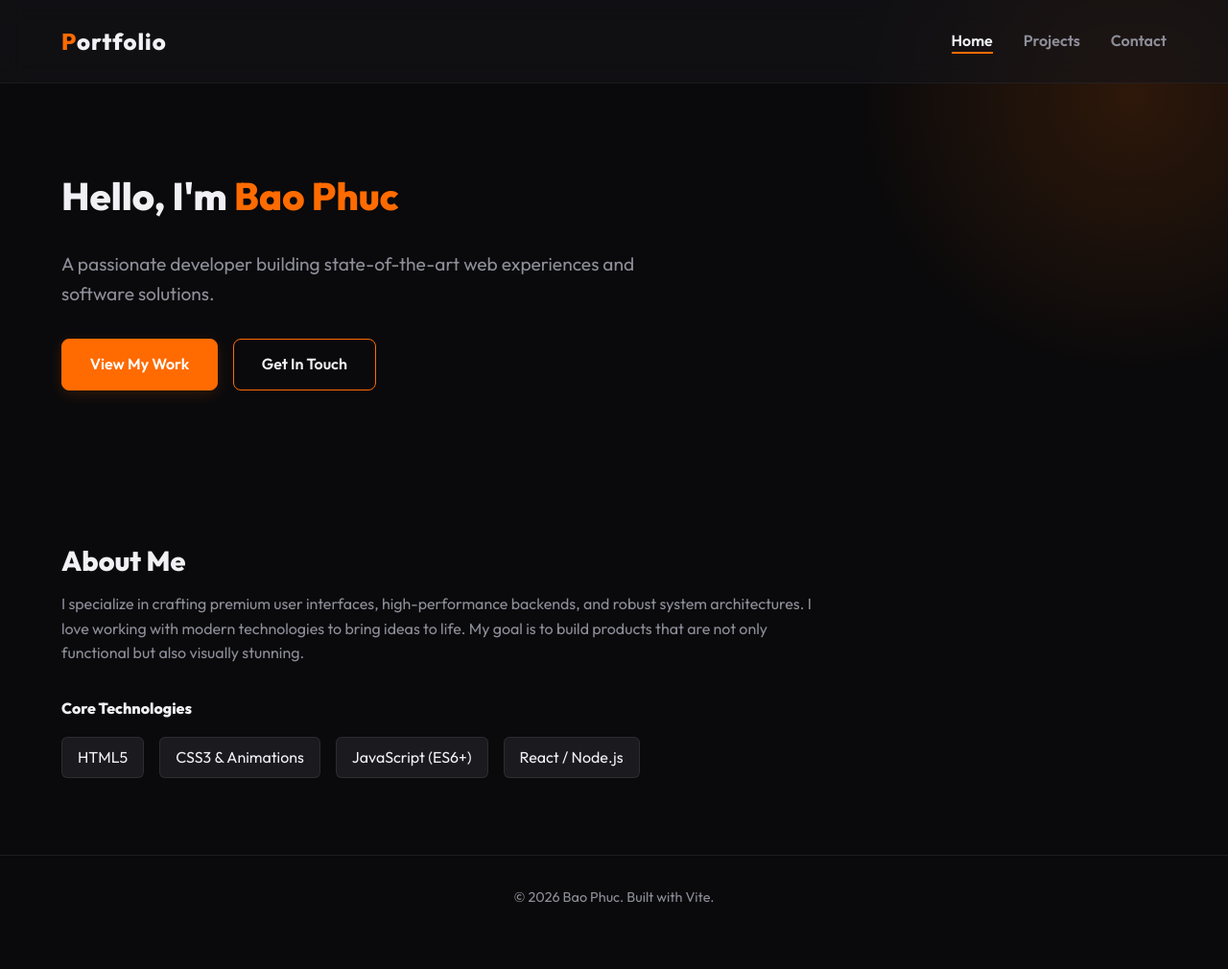
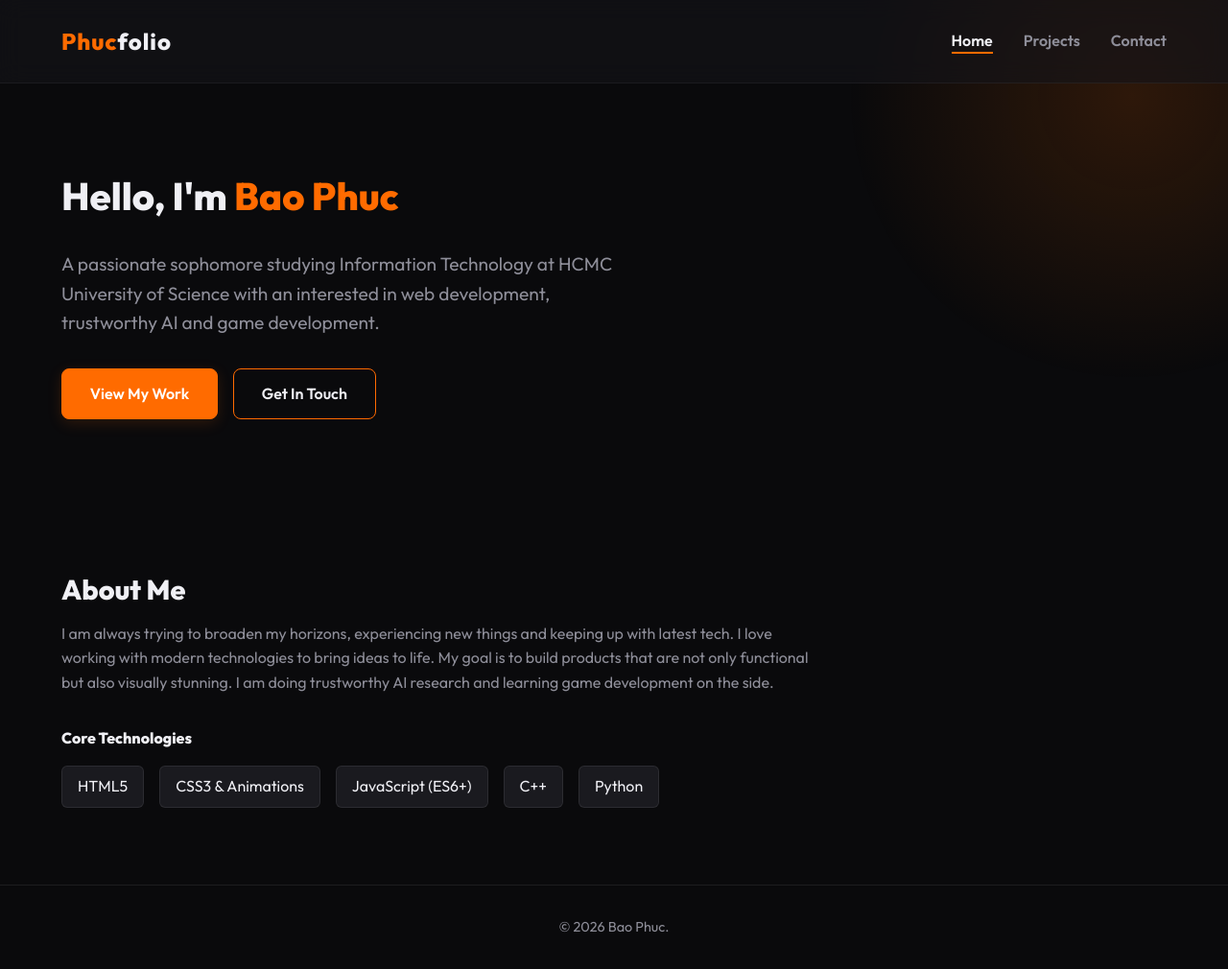
Before and after one commit to NguyenPhucBaoPhuc/Personal-Portfolio-Project, a website built with Vite: page index.html in a window 1280 px wide. Shown: the whole page at 96% size. Before the commit the page ends 979 px from the top, so only its background shows below. Built offline with nearby package versions, Linux system fonts and the light colour scheme.

Commit message:
Update Introduction, core techs and bio

```diff
--- a/index.html
+++ b/index.html
@@ -1,5 +1,6 @@
 <!DOCTYPE html>
 <html lang="en">
+
 <head>
   <meta charset="UTF-8" />
   <meta name="viewport" content="width=device-width, initial-scale=1.0" />
@@ -7,11 +8,12 @@
   <!-- Use Vite's native module resolution for CSS -->
   <link rel="stylesheet" href="./src/style.css" />
 </head>
+
 <body>
   <div class="ambient-glow"></div>
 
   <nav>
-      <a href="./index.html" class="logo"><span>P</span>ortfolio</a>
+    <a href="./index.html" class="logo"><span>Phuc</span>folio</a>
     <ul class="nav-links">
       <li><a href="./index.html" class="active">Home</a></li>
       <li><a href="./projects.html">Projects</a></li>
@@ -23,7 +25,8 @@
     <section id="hero" class="fade-in">
       <h2>Hello, I'm <span class="highlight">Bao Phuc</span></h2>
       <p style="font-size: 1.2rem; max-width: 600px; color: var(--text-muted); margin-bottom: 2rem;">
-          A passionate developer building state-of-the-art web experiences and software solutions.
+        A passionate sophomore studying Information Technology at HCMC University of Science with an
+        interested in web development, trustworthy AI and game development.
       </p>
       <div style="display: flex; gap: 1rem;">
         <a href="./projects.html" class="btn btn-primary">View My Work</a>
@@ -34,25 +37,37 @@
     <section id="about" class="fade-in">
       <h3 style="font-size: 1.8rem; margin-bottom: 1rem;">About Me</h3>
       <p style="color: var(--text-muted); max-width: 800px;">
-          I specialize in crafting premium user interfaces, high-performance backends, and robust system architectures.
-          I love working with modern technologies to bring ideas to life. My goal is to build products that are not only functional but also visually stunning.
+        I am always trying to broaden my horizons, experiencing new things and keeping up with latest tech.
+        I love working with modern technologies to bring ideas to life.
+        My goal is to build products that are not only functional but also visually stunning.
+        I am doing trustworthy AI research and learning game development on the side.
       </p>
 
       <h4 style="margin-top: 2rem; margin-bottom: 1rem;">Core Technologies</h4>
       <div style="display: flex; gap: 1rem; flex-wrap: wrap;">
-          <span style="padding: 0.5rem 1rem; background: var(--bg-card); border: 1px solid var(--border-color); border-radius: 6px;">HTML5</span>
-          <span style="padding: 0.5rem 1rem; background: var(--bg-card); border: 1px solid var(--border-color); border-radius: 6px;">CSS3 & Animations</span>
-          <span style="padding: 0.5rem 1rem; background: var(--bg-card); border: 1px solid var(--border-color); border-radius: 6px;">JavaScript (ES6+)</span>
-          <span style="padding: 0.5rem 1rem; background: var(--bg-card); border: 1px solid var(--border-color); border-radius: 6px;">React / Node.js</span>
+        <span
+          style="padding: 0.5rem 1rem; background: var(--bg-card); border: 1px solid var(--border-color); border-radius: 6px;">HTML5</span>
+        <span
+          style="padding: 0.5rem 1rem; background: var(--bg-card); border: 1px solid var(--border-color); border-radius: 6px;">CSS3
+          & Animations</span>
+        <span
+          style="padding: 0.5rem 1rem; background: var(--bg-card); border: 1px solid var(--border-color); border-radius: 6px;">JavaScript
+          (ES6+)</span>
+        <span
+          style="padding: 0.5rem 1rem; background: var(--bg-card); border: 1px solid var(--border-color); border-radius: 6px;">C++</span>
+        <span
+          style="padding: 0.5rem 1rem; background: var(--bg-card); border: 1px solid var(--border-color); border-radius: 6px;">Python</span>
+
       </div>
     </section>
   </main>
 
   <footer>
-      <p>&copy; <span id="year"></span> Bao Phuc. Built with Vite.</p>
+    <p>&copy; <span id="year"></span> Bao Phuc.</p>
   </footer>
 
   <!-- Use type="module" for Vite script injection -->
   <script type="module" src="./src/home.js"></script>
 </body>
+
 </html>
--- a/package.json
+++ b/package.json
@@ -9,5 +9,8 @@
   },
   "devDependencies": {
     "vite": "^6.0.0"
+  },
+  "dependencies": {
+    "@vercel/speed-insights": "^2.0.0"
   }
 }
```
Also changed, not shown: contact.html (+14 -3 lines), projects.html (+10 -4 lines), 1 other file. Lines whose indentation alone changed are shown as unchanged.
